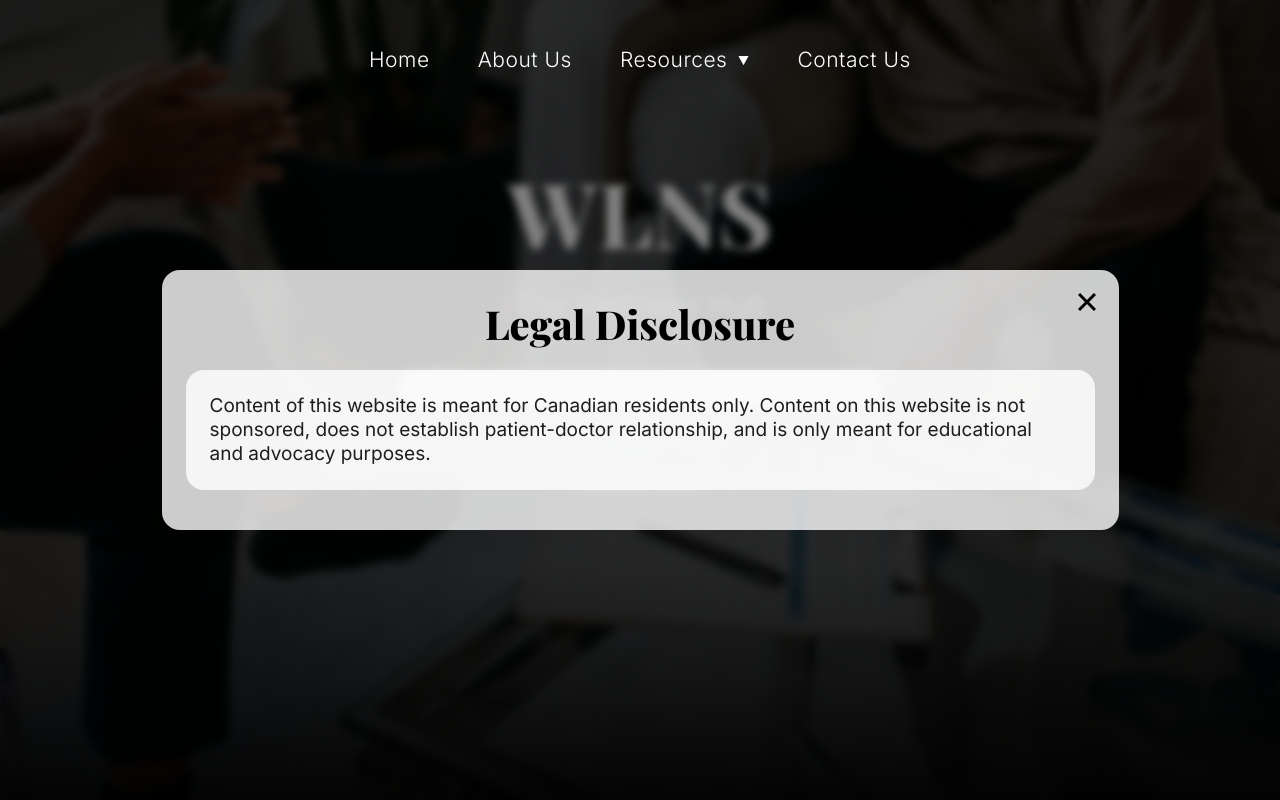
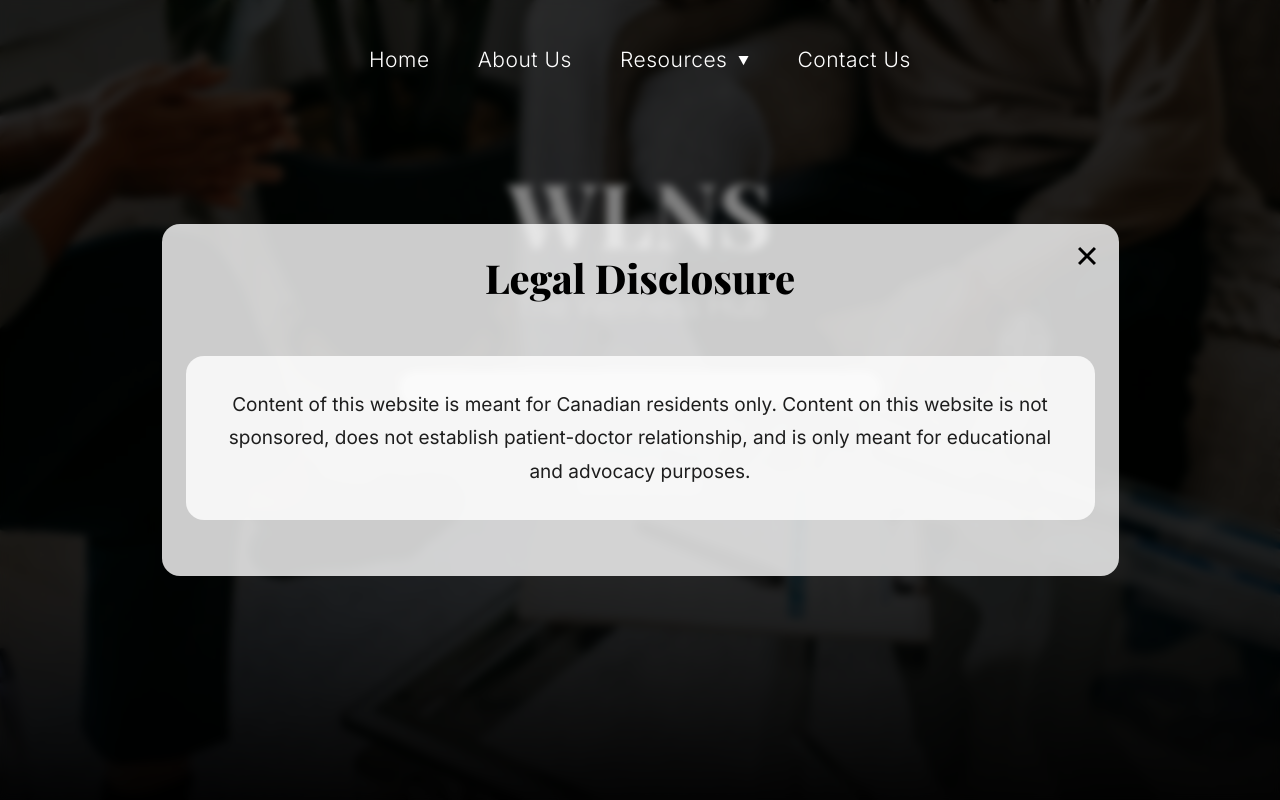
Before and after one commit to topcowmoo/areca-vestiaria, a React (Vite) app: page / in a window 1280 px wide. Shown: the top 800 px of the page. Built offline with nearby package versions, Linux system fonts and the light colour scheme; grey boxes are pictures that could not be loaded; a web font is replaced by a local one.

Commit message:
edited legal disclosure

```diff
--- a/src/components/LegalDisclosure.jsx
+++ b/src/components/LegalDisclosure.jsx
@@ -21,8 +21,8 @@ const LegalDisclosure = () => {
             <h2 className="text-center text-black text-[30px] md:text-[40px] font-extrabold font-playfair mb-4">
               Legal Disclosure
             </h2>
-            <div className="bg-white/80 rounded-[18px] mb-4">
-              <p className="text-[#1e1e1e] text-[13px] sm:text-base md:text-[19px] font-normal leading-[18px] font-inter p-6">
+            <div className="bg-white/80 rounded-[18px] mb-8 mt-12">
+              <p className="text-[#1e1e1e] text-[13px] sm:text-base md:text-[19px] font-normal font-inter p-8 text-center lg:leading-[1.75]">
                 Content of this website is meant for Canadian residents only. Content on this website is not sponsored, does not establish patient-doctor relationship, and is only meant for educational and advocacy purposes.
               </p>
             </div>
```
